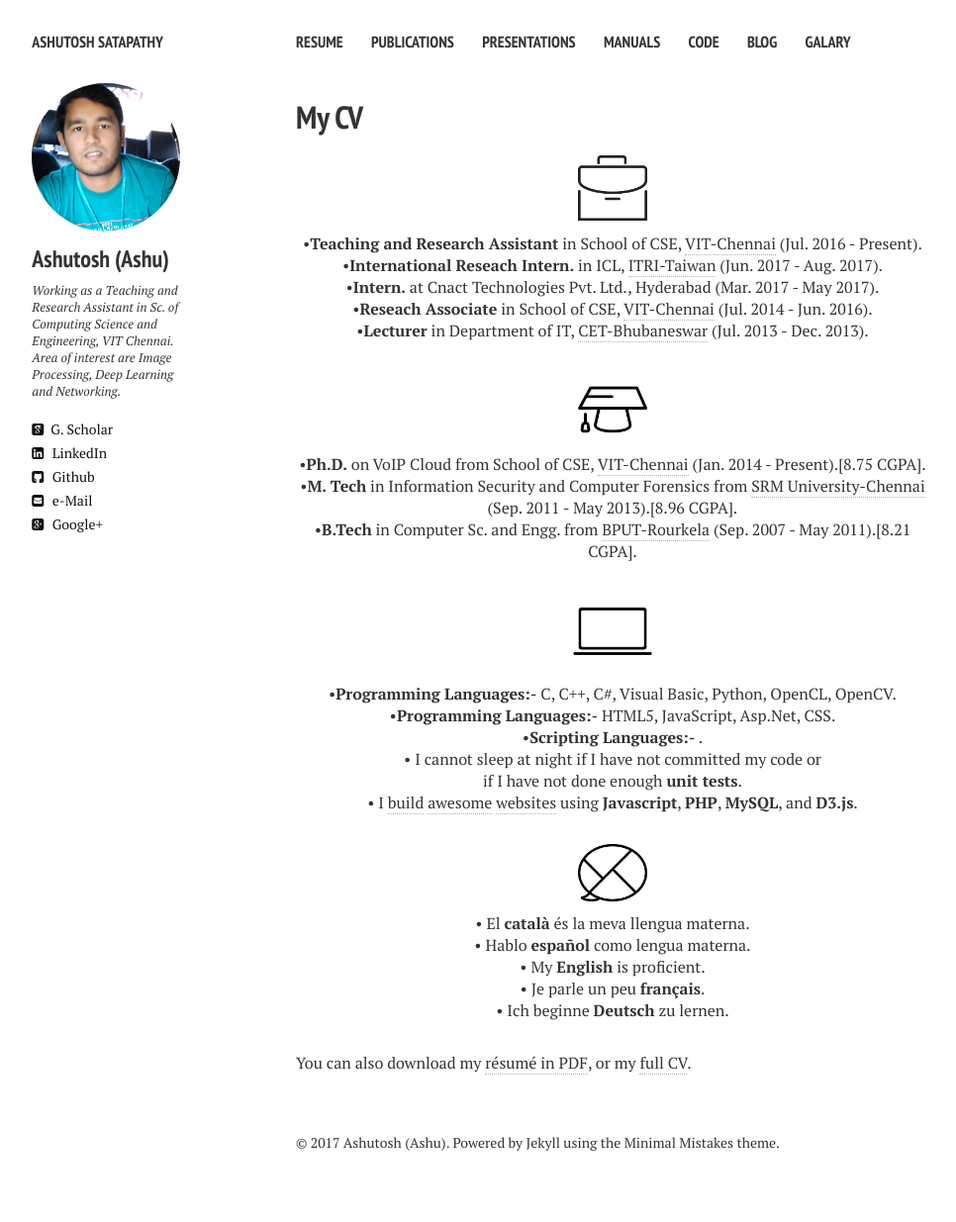
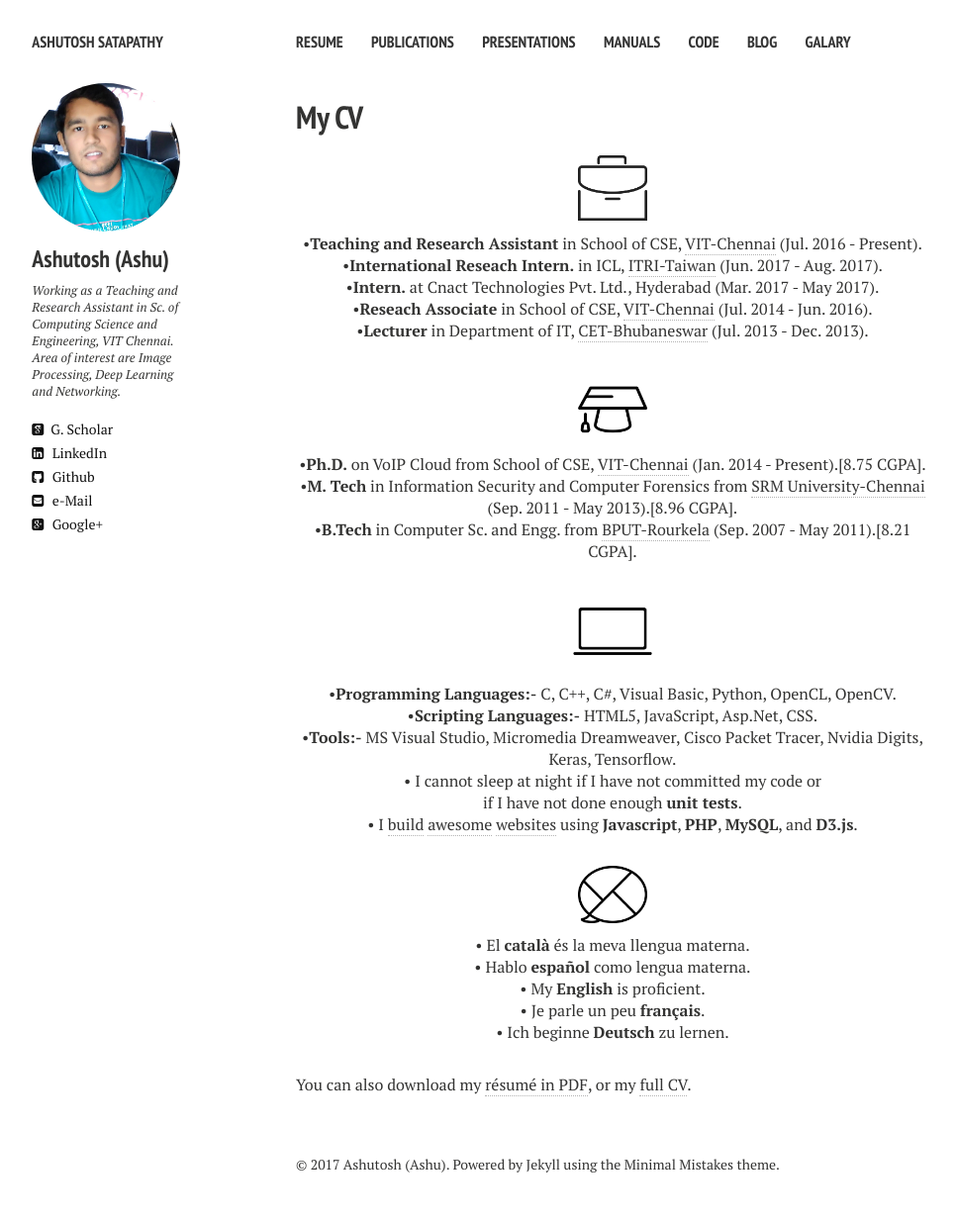
Before and after one commit to ashutoshsatapathy1990/ashutoshsatapathy1990.github.io, a Jekyll site: the page built from cv.md, in a window 1280 px wide. Shown: the whole page at 99% size, without its empty margins (21-987 px from the left). Built offline with Jekyll 4.4.1, drawn with Linux system fonts in a browser that asks for light colours; nearby versions of some CDN libraries; before the commit the page ends 1213 px from its top, so only the background shows below that.

Commit message:
Update cv.html

```diff
--- a/_layouts/cv.html
+++ b/_layouts/cv.html
@@ -58,8 +58,8 @@
 
     <p align="center" class=bottom-small><img src="{{ site.url }}/images/CV/computer2.png" alt="Computer Skills" width="80" height="80"></p>
     <p align="center">&#8226<strong>Programming Languages:-</strong> C, C++, C#, Visual Basic, Python, OpenCL, OpenCV.</p>
-    <p align="center">&#8226<strong>Programming Languages:-</strong> HTML5, JavaScript, Asp.Net, CSS.</p>
-    <p align="center">&#8226<strong>Scripting Languages:-</strong> .</p>
+    <p align="center">&#8226<strong>Scripting Languages:-</strong> HTML5, JavaScript, Asp.Net, CSS.</p>
+    <p align="center">&#8226<strong>Tools:-</strong> MS Visual Studio, Micromedia Dreamweaver, Cisco Packet Tracer, Nvidia Digits, Keras, Tensorflow.</p>
     <p align="center">&#8226 I cannot sleep at night if I have not committed my code or<br>if I have not done enough <strong>unit tests</strong>.</p>
     <p align="center" class="bottom-three">&#8226 I <a href="http://goo.gl/XbK9qN" target="_blank">build</a> <a href="http://www.vision.ee.ethz.ch/~cvlsegmentation/" target="_blank">awesome</a> <a href="http://davischallenge.org" target="_blank">websites</a> using <strong>Javascript</strong>, <strong>PHP</strong>, <strong>MySQL</strong>, and <strong>D3.js</strong>.</p>
 
```
